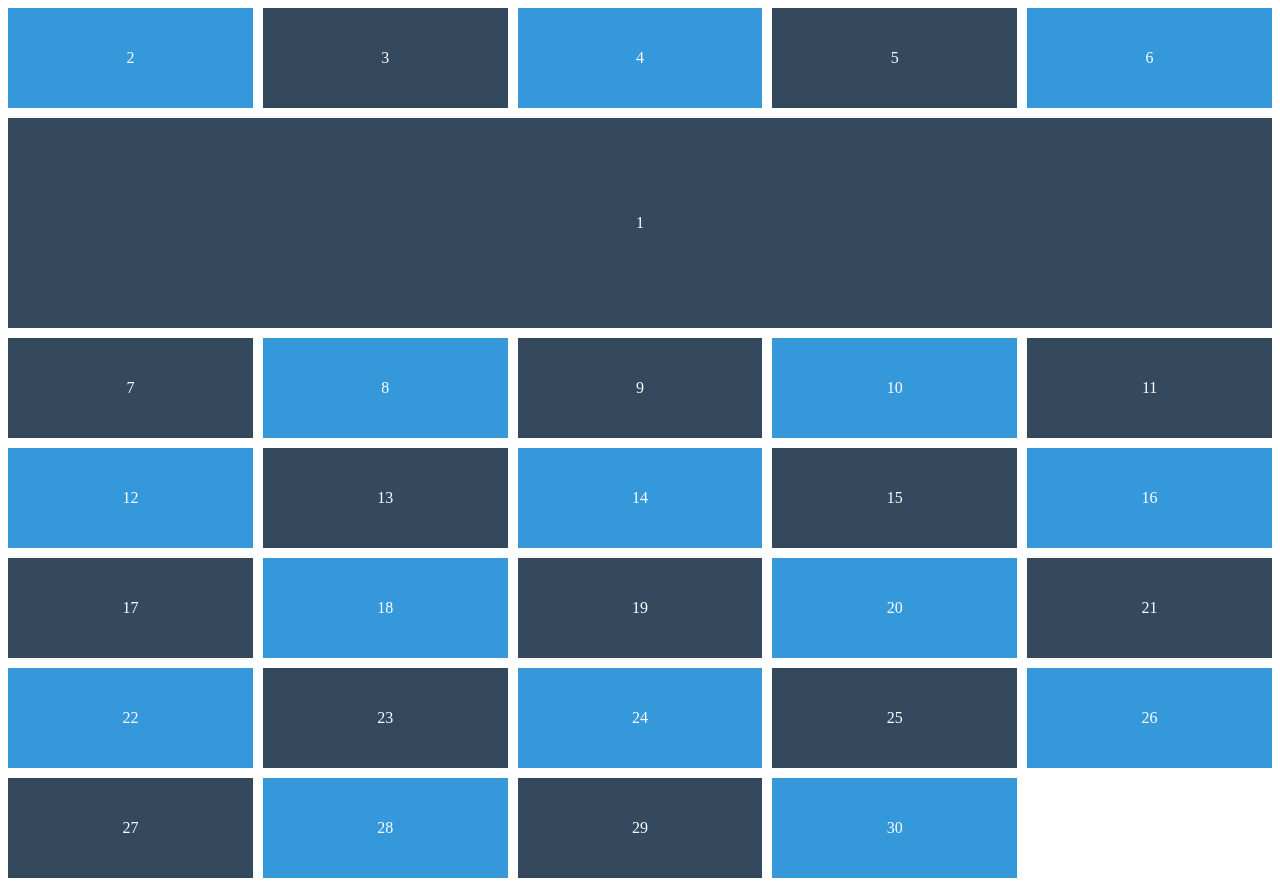
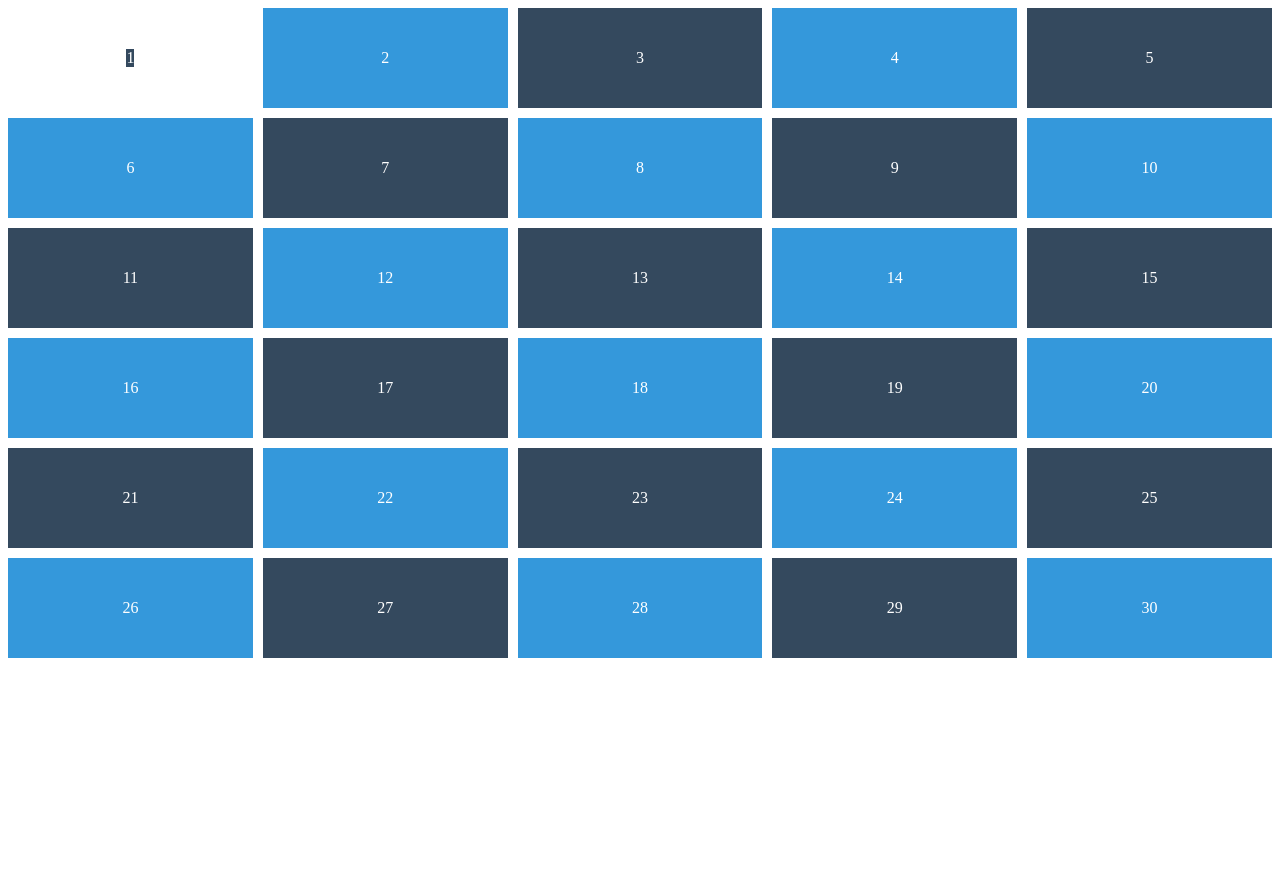
Before and after one commit to callmedevmomo/css-master, a plain HTML site: page grid.html in a window 1280 px wide. After the commit the page ends 800 px from the top, so only its background shows below. Drawn offline with Linux system fonts and the light colour scheme.

Commit message:
Justify, Align, Place Self

```diff
--- a/grid.html
+++ b/grid.html
@@ -51,7 +51,9 @@
         /* grid-row: 1/5; */
         /* grid-row: span 3;
         grid-column: span 3; */
-        grid-area: 2/1/4/-1;
+        /* grid-area: 2/1/4/-1; */
+        justify-self: center;
+        align-self: center;
       }
     </style>
   </head>
```
Also changed, not shown: README.md.
